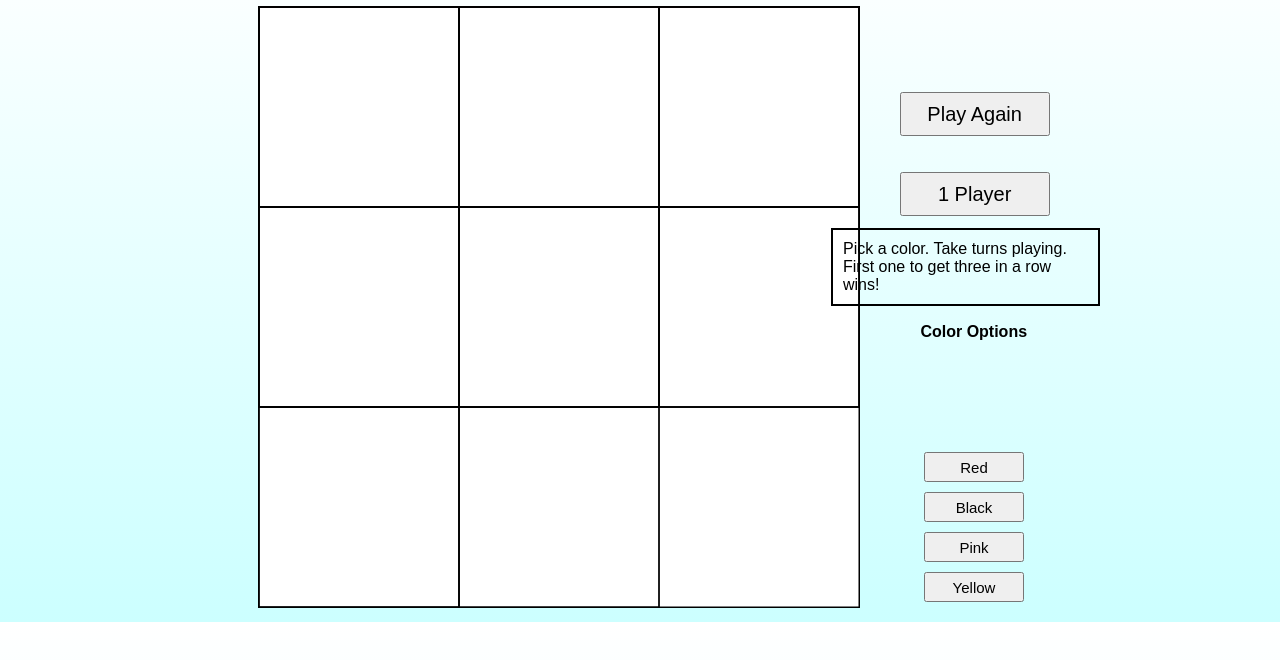
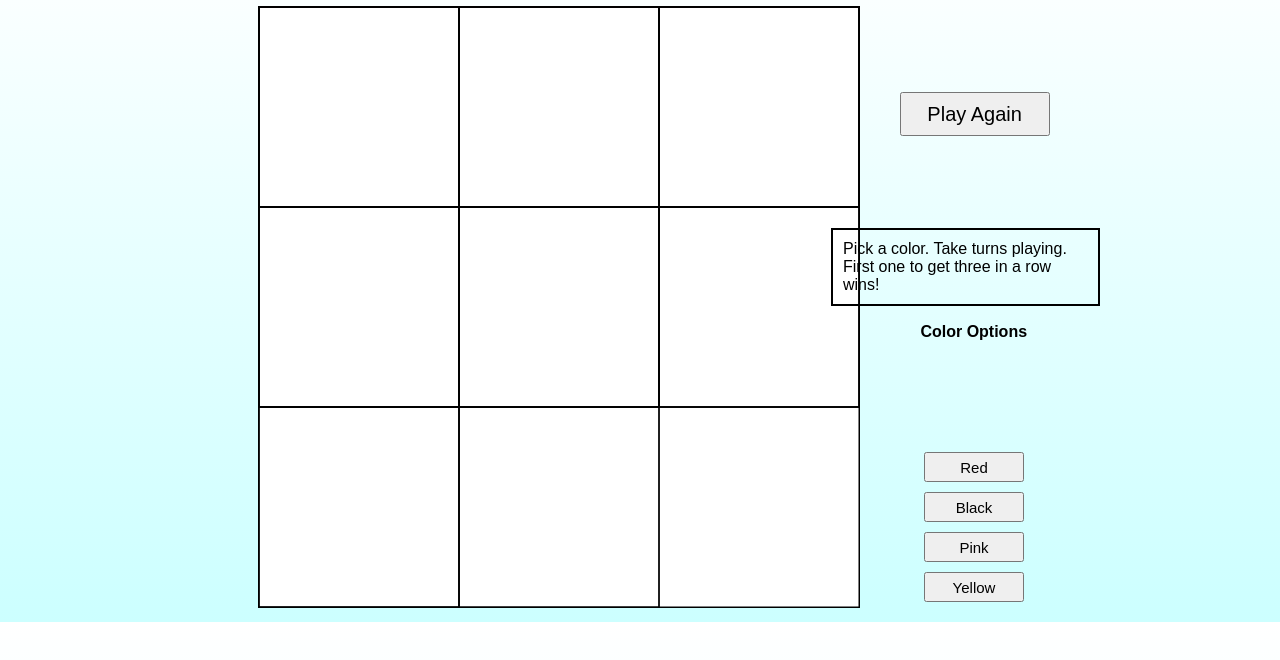
Before and after one commit to jhuynhep/Computer-Science-Portfolio, a plain HTML site: page tictactoe.html in a window 1280 px wide. Shown: the part 68-728 px from the top of the page. Drawn offline with Linux system fonts and the light colour scheme.

Commit message:
final working version of tic tac toe

```diff
--- a/tictactoe.html
+++ b/tictactoe.html
@@ -21,7 +21,6 @@
     <p style="width: 245px; position: absolute; top:280px; right: 180px; font-family:arial; border: 2px solid black; padding: 10px">Pick a color. Take turns playing. First one to get three in a row wins!</p>
     <p style="width: 110px; position: absolute; top:375px; right: 19.5%; font-family:arial;"><b>Color Options</b></p>
     <input type="button" value="Play Again" id="resetButton" style="position:absolute; top:20%; right:18%; width:150px; height:44px; font-size:20px" />
-    <input type="button" value="1 Player" id="oneButton" style="position:absolute; top:30%; right:18%; width:150px; height:44px; font-size:20px" />
     <input type="button" value="Black" id="bButton" style="position:absolute; top:70%; right:20%; width:100px; height:30px; font-size:15px" />
     <input type="button" value="Red" id="rButton" style="position:absolute; top:65%; right:20%; width:100px; height:30px; font-size:15px" />
     <input type="button" value="Pink" id="pButton" style="position:absolute; top:75%; right:20%; width:100px; height:30px; font-size:15px" />
```
